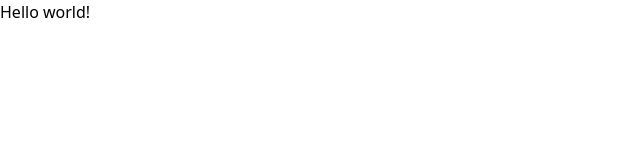
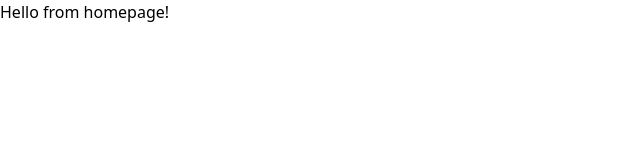
Before and after one commit to wvsu-cict-code/cict-next, a Next.js app: page / in a window 1280 px wide. Shown: the top 160 px of the page, without its empty margins (0-640 px from the left). Built offline with nearby package versions, Linux system fonts and the light colour scheme.

Commit message:
feat: Add empty webpages

```diff
--- a/package.json
+++ b/package.json
@@ -15,6 +15,8 @@
   },
   "devDependencies": {
     "@tailwindcss/postcss": "^4",
+    "@types/node": "25.0.10",
+    "@types/react": "19.2.9",
     "babel-plugin-react-compiler": "1.0.0",
     "eslint": "^9",
     "eslint-config-next": "16.1.4",
--- /dev/null
+++ b/src/app/about/page.js
@@ -0,0 +1,3 @@
+export default function About() {
+  return <main>Hello from About</main>;
+}
--- /dev/null
+++ b/src/app/contact/page.js
@@ -0,0 +1,3 @@
+export default function Contact() {
+  return <main>Hello from Contacts page</main>;
+}
--- /dev/null
+++ b/src/app/faculty-profiles/page.js
@@ -0,0 +1,3 @@
+export default function FacultyProfiles() {
+  return <main>Hello from FacultyProfiles</main>;
+}
--- /dev/null
+++ b/src/app/news-announcements/page.js
@@ -0,0 +1,3 @@
+export default function NewsAnnouncements() {
+  return <main>Hello from NewsAnnouncements page</main>;
+}
--- a/src/app/page.js
+++ b/src/app/page.js
@@ -1,7 +1,7 @@
 export default function Home() {
   return (
     <main>
-      <h1>Hello world!</h1>
+      <h1>Hello from homepage!</h1>
     </main>
   );
 }
--- /dev/null
+++ b/src/app/programs/page.js
@@ -0,0 +1,3 @@
+export default function Programs() {
+  return <main>Hello from Programs</main>;
+}
```
Also changed, not shown: tsconfig.json (added, +37 -0 lines), src/app/news-announcements/[slug]/page.js (added), 1 other file (tests, documents, lock files or other folders).
